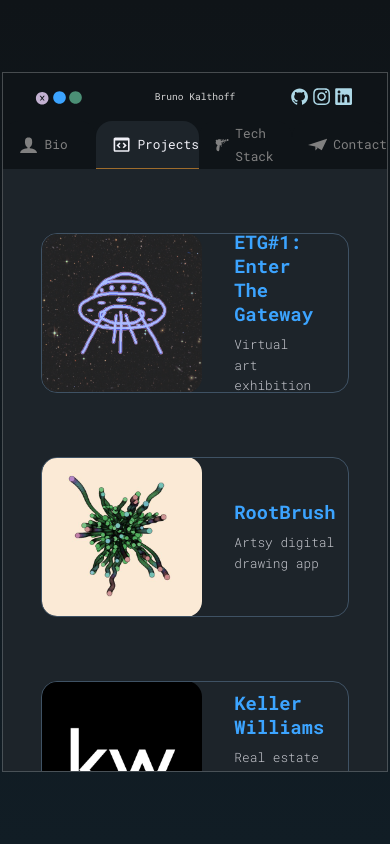
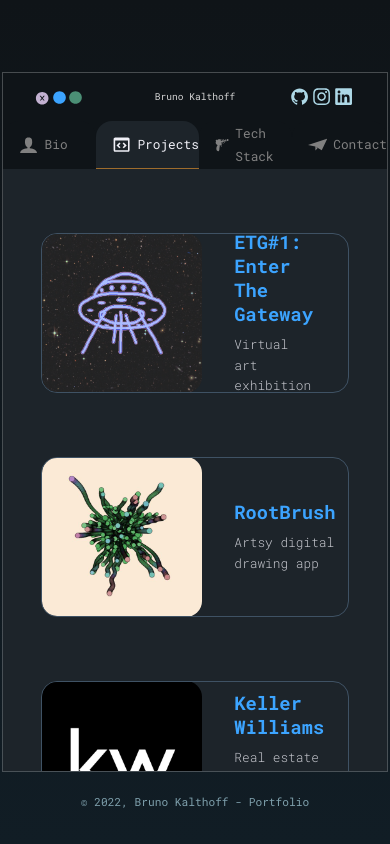
Before and after one commit to brunokalthoff/portfolio, a React (Create React App) app: page / in a window 390 px wide. Both pictures are taken after a click on the element "Projects". Built offline with nearby package versions, Linux system fonts and the light colour scheme; the HTML template or start-up script is replaced by a standard one.

Commit message:
responsive

```diff
--- a/src/Bg.js
+++ b/src/Bg.js
@@ -1,5 +1,6 @@
 import { motion } from "framer-motion";
 import { dinosaur } from "./svgs";
+import Footer from "./Footer";
 
 function Bg({ glass, setGlass }) {
 
@@ -14,7 +15,7 @@
                     </div>
                 </div>
             }
-
+<Footer />
         </>
     );
 }
--- a/src/Contact.js
+++ b/src/Contact.js
@@ -26,7 +26,7 @@
           <br />
         </motion.div>
          <ContactForm />
-         <Footer />
+         {/* <Footer /> */}
     </div>
   );
 }
--- a/src/Projects.js
+++ b/src/Projects.js
@@ -9,7 +9,7 @@
             {!back && <ProjectCards setBack={setBack} />}
 
             {back && <CardBack back={back} setBack={setBack} />}
-            <Footer />
+            {/* <Footer /> */}
         </div>
     );
 }
--- a/src/Technology.js
+++ b/src/Technology.js
@@ -84,7 +84,7 @@
         </div>
         {skillsSvg}
       </div>
-      <Footer />
+      {/* <Footer /> */}
     </div>
   );
 }
--- a/src/index.css
+++ b/src/index.css
@@ -926,6 +926,10 @@
 }
 
 footer {
+  position: absolute;
+  bottom: 0;
+  left: 0;
+  width: 100%;
   display: flex;
   align-items: center;
   justify-content: center;
```
